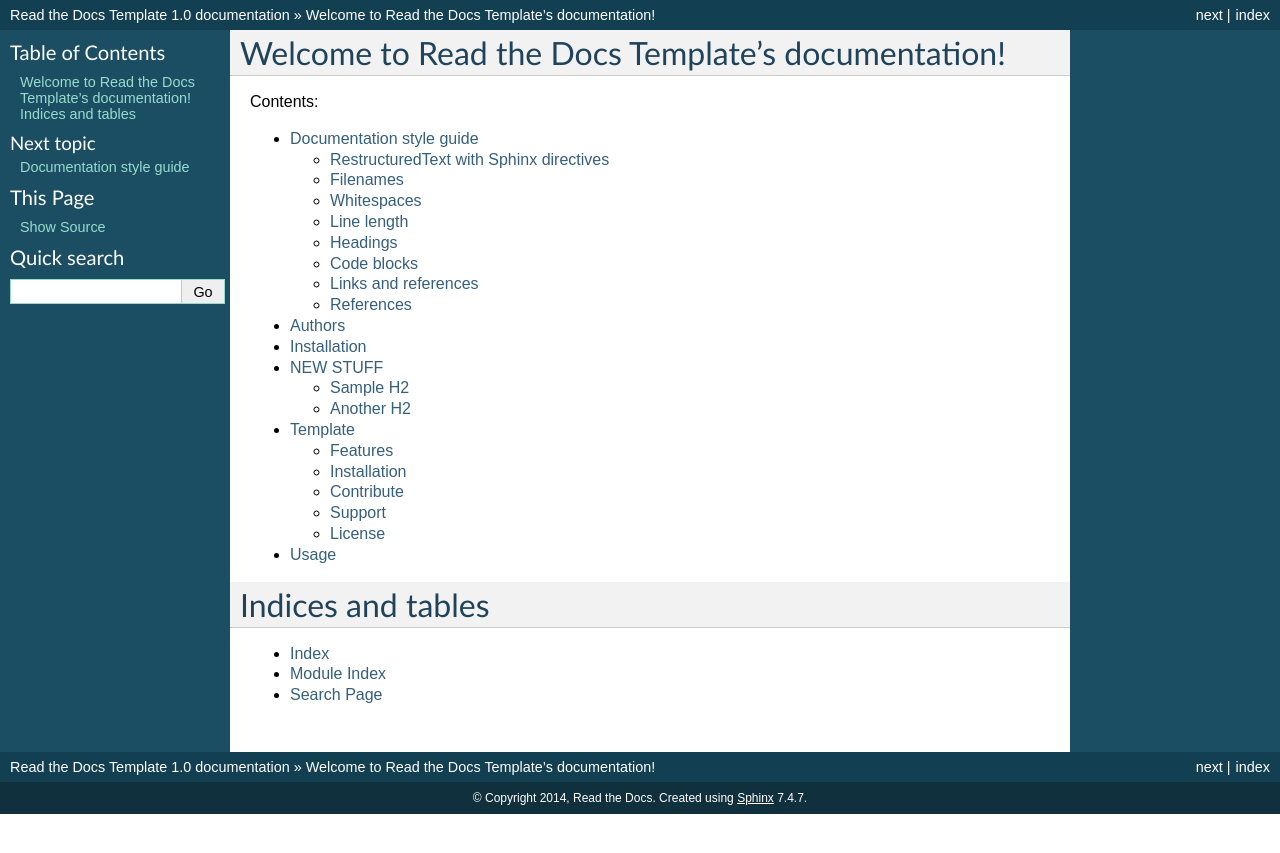
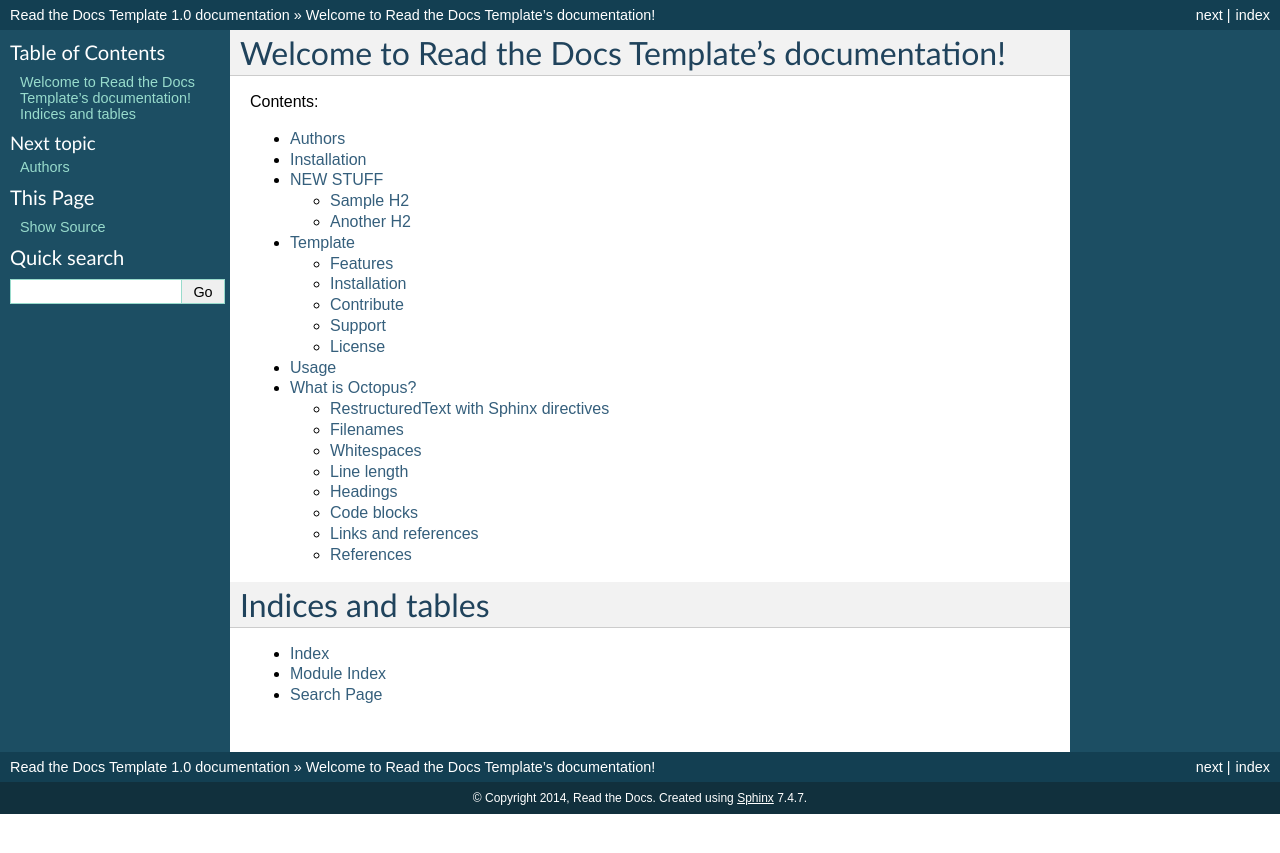
Before and after one commit to doganbros/doctopus, a Sphinx documentation site: the page built from docs/index.rst, in a window 1280 px wide. Shown: the top 853 px of the page. Built offline with Sphinx 7.4.7, drawn with Linux system fonts in a browser that asks for light colours.

Commit message:
Update and rename What is Octopus.txt to whatisoctopus.txt

```diff
--- a/docs/What is Octopus.txt
+++ b/docs/whatisoctopus.txt
@@ -1,5 +1,5 @@
 #########################
-Documentation style guide
+What is Octopus?
 #########################
 
 This document focuses on style-guide.
```
